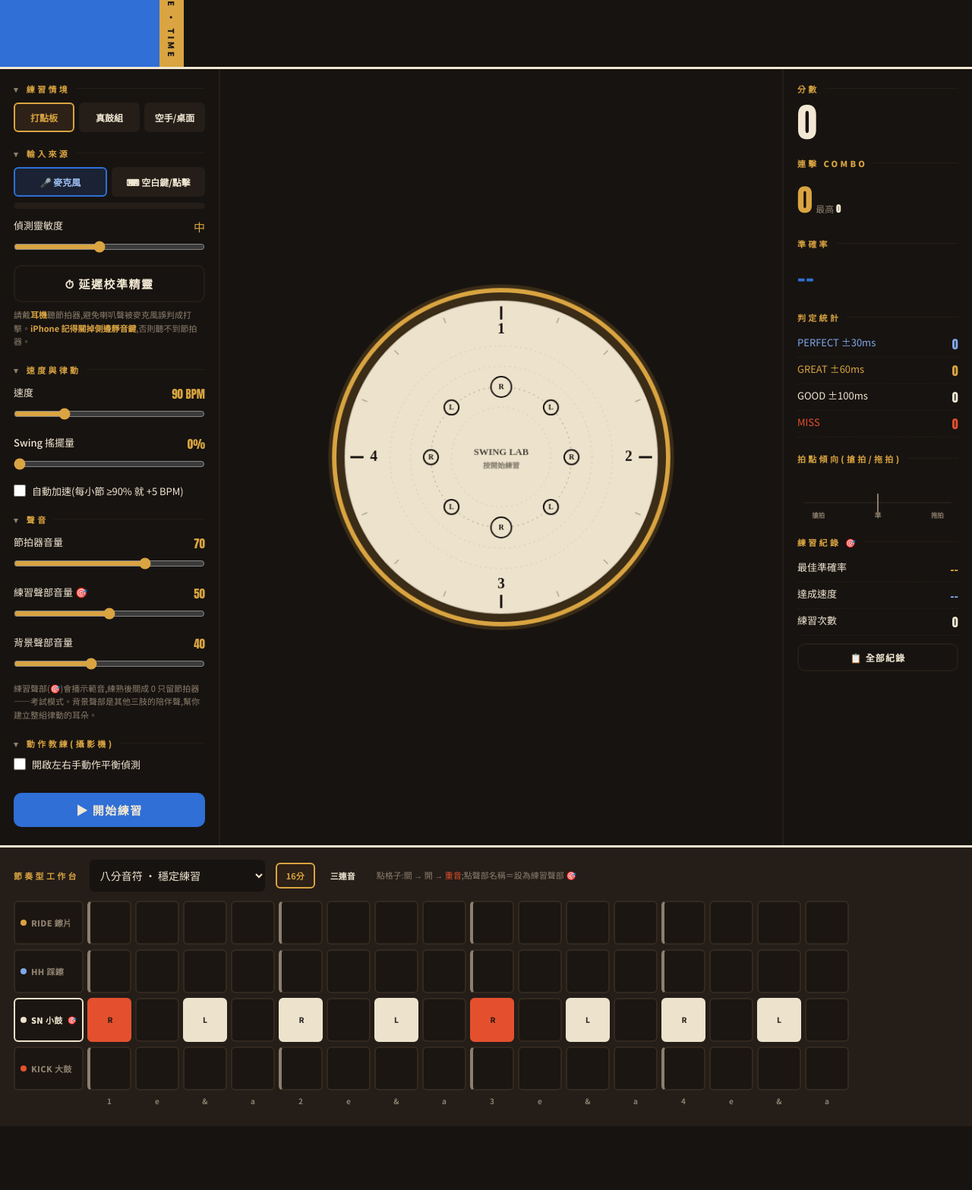
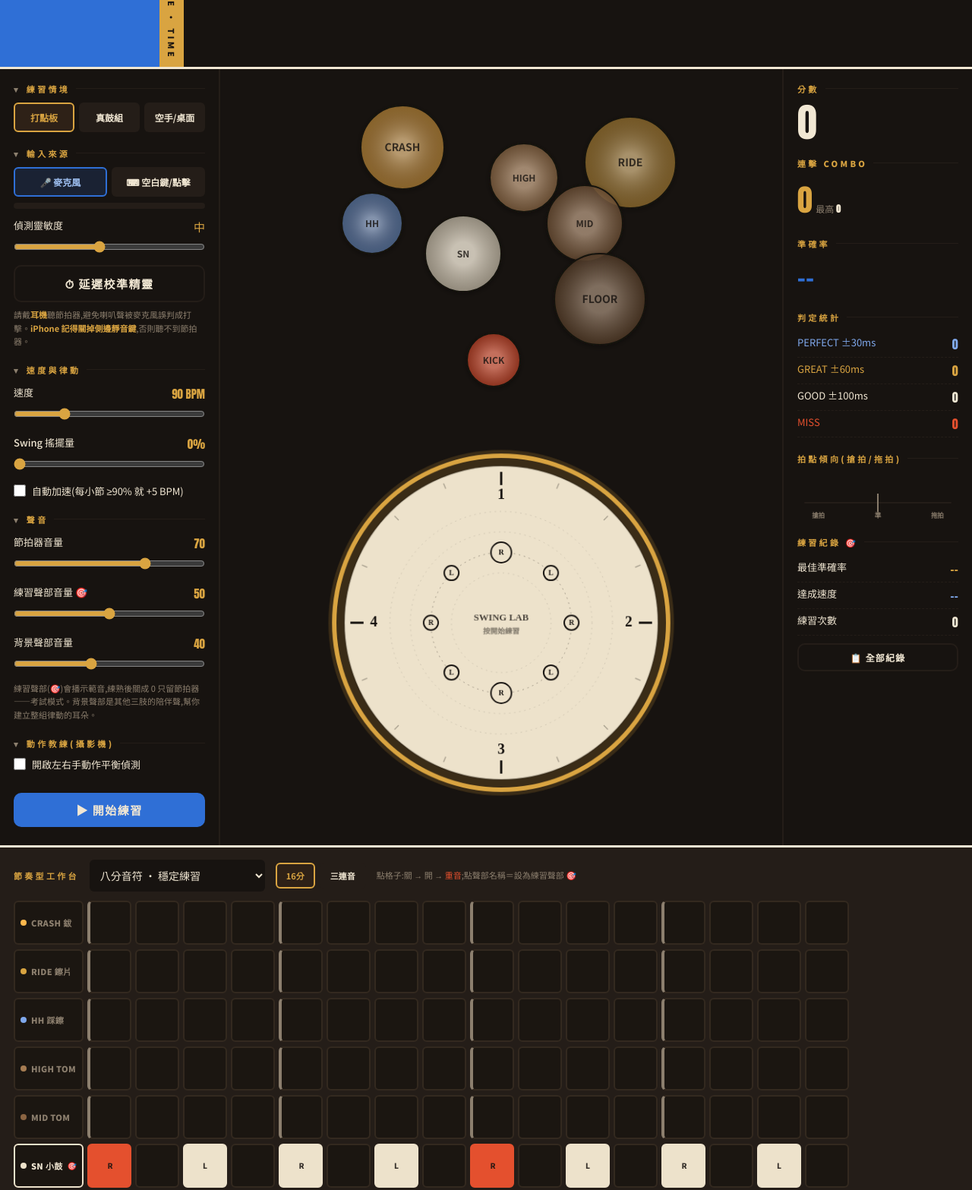
Before and after one commit to 589411/swing-lab, a plain HTML site: page index.html in a window 1280 px wide. Shown: the part 159-1726 px from the top of the page at 76% size. Before the commit the page ends 1642 px from the top, so only its background shows below. Drawn offline with Linux system fonts and the light colour scheme.

Commit message:
Add 8-piece drumkit with visual interface and extended sounds
Features:
- Expand from 4 to 8 drum voices (Crash/Ride/HH/Tom1/Tom2/Snare/Tom3/Kick)
- Add SVG interactive drumkit visualization (top-down view)
- Synthesize Tom (High/Mid/Floor) and Crash cymbal sounds via WebAudio
- Click drumkit SVG elements to trigger sounds with animation
- Sequencer automatically supports all 8 voices
- Update service worker cache to v3

🤖 Generated with [Claude Code](https://claude.com/claude-code)

Co-Authored-By: Claude <noreply@anthropic.com>

```diff
--- a/index.html
+++ b/index.html
@@ -279,6 +279,16 @@ body{touch-action:manipulation}
 
   <!-- ============ 中:鼓皮節拍環 ============ -->
   <div class="stage">
+    <!-- SVG 鼓組視覺化 -->
+    <svg id="drumkit" viewBox="0 0 500 420" style="max-width:500px;margin:0 auto 16px;display:block">
+      <defs>
+        <radialGradient id="gradCymbal"><stop offset="20%" stop-color="#fff" stop-opacity=".3"/><stop offset="100%" stop-color="#000" stop-opacity=".1"/></radialGradient>
+        <radialGradient id="gradDrum"><stop offset="30%" stop-color="#fff" stop-opacity=".25"/><stop offset="100%" stop-color="#000" stop-opacity=".2"/></radialGradient>
+        <filter id="shadow"><feDropShadow dx="0" dy="2" stdDeviation="3" flood-opacity=".4"/></filter>
+      </defs>
+      <!-- 鼓件會由 JS 動態生成 -->
+    </svg>
+
     <div class="judge-pop">
       <div id="judgeTxt">PERFECT</div>
       <div id="judgeMs"></div>
@@ -442,10 +452,14 @@ try{ Object.assign(offsets, JSON.parse(localStorage.getItem('swinglab_offsets'))
 let bpm = 90, swing = 0;
 let grid = 16;                          // 16=十六分音符 / 12=三連音(每拍3格,爵士)
 const VOICES = [
-  {id:'ride', name:'RIDE 鑔片', col:'#D9A441'},
-  {id:'hh',   name:'HH 踩鑔',  col:'#7fa8ec'},
-  {id:'snare',name:'SN 小鼓',  col:'#EDE2CB'},
-  {id:'kick', name:'KICK 大鼓', col:'#E4502E'}
+  {id:'crash', name:'CRASH 鈸',  col:'#FFB84D', x:120, y:80,  r:55},  // 左上 Crash 鈸
+  {id:'ride',  name:'RIDE 鑔片', col:'#D9A441', x:420, y:100, r:60},  // 右上 Ride 鈸
+  {id:'hh',    name:'HH 踩鑔',   col:'#7fa8ec', x:80,  y:180, r:40},  // 左 Hi-Hat
+  {id:'tom1',  name:'HIGH TOM',  col:'#A67C52', x:280, y:120, r:45},  // 中上 High Tom
+  {id:'tom2',  name:'MID TOM',   col:'#8B6442', x:360, y:180, r:50},  // 右中 Mid Tom
+  {id:'snare', name:'SN 小鼓',   col:'#EDE2CB', x:200, y:220, r:50},  // 中央 Snare
+  {id:'tom3',  name:'FLOOR TOM', col:'#6B4C32', x:380, y:280, r:60},  // 右下 Floor Tom
+  {id:'kick',  name:'KICK 大鼓', col:'#E4502E', x:240, y:360, r:35}   // 下方 Kick 踏板
 ];
 const VOICE_IDS = VOICES.map(v=>v.id);
 let pattern = {};                       // voice id → Array(grid) 0 off/1 on/2 accent
@@ -549,12 +563,16 @@ function toneHit(t, dur, type, f0, f1, vol){
   g.gain.exponentialRampToValueAtTime(0.0001, t+dur);
   o.connect(g).connect(ctx.destination); o.start(t); o.stop(t+dur+0.02);
 }
-/* 四聲部音色(WebAudio 合成)。練習聲部走 gdVol,背景聲部走 bgVol */
+/* 八聲部音色(WebAudio 合成)。練習聲部走 gdVol,背景聲部走 bgVol */
 function drumSound(voice, t, accent, isPractice){
   const v = (isPractice ? $('gdVol').value : $('bgVol').value)/100;
   if(v<=0) return;
   const a = accent?1.35:1;
   switch(voice){
+    case 'crash':  // Crash 鈸:高頻噪音 + 長延音
+      noiseHit(t, accent?1.2:.9, 'highpass', 5500, .6, .22*v*a);
+      toneHit(t, .8, 'square', 4800, null, .035*v*a);
+      break;
     case 'ride':   // 金屬 ping + 鑔面延音
       toneHit(t, .16, 'square', 5300, null, .045*v*a);
       noiseHit(t, accent?.5:.32, 'highpass', 6500, .7, .15*v*a);
@@ -562,9 +580,21 @@ function drumSound(voice, t, accent, isPractice){
     case 'hh':     // 左腳踩鑔 chick:極短噪音
       noiseHit(t, .04, 'highpass', 7800, 1, .3*v*a);
       break;
+    case 'tom1':   // High Tom:高音鼓腔
+      toneHit(t, .18, 'sine', 220, 140, .65*v*a);
+      noiseHit(t, .08, 'bandpass', 2200, .7, .2*v*a);
+      break;
+    case 'tom2':   // Mid Tom:中音鼓腔
+      toneHit(t, .22, 'sine', 165, 100, .7*v*a);
+      noiseHit(t, .09, 'bandpass', 1600, .7, .22*v*a);
+      break;
     case 'snare':  // 響線噪音 + 鼓腔音
       noiseHit(t, .11, 'bandpass', 1800, .8, .5*v*a);
       toneHit(t, .07, 'triangle', 186, 140, .32*v*a);
+      break;
+    case 'tom3':   // Floor Tom:低音鼓腔
+      toneHit(t, .28, 'sine', 120, 70, .8*v*a);
+      noiseHit(t, .11, 'bandpass', 1200, .7, .25*v*a);
       break;
     case 'kick':   // 正弦下潛(feathering 輕觸感)
       toneHit(t, .13, 'sine', 105, 42, .85*v*a);
@@ -1334,6 +1364,65 @@ if(matchMedia('(max-width:1020px)').matches){
 // 還原本機存的校準值顯示
 $('hdLat').textContent = offsets[inputSrc] ? (offsets[inputSrc]*1000).toFixed(0)+'ms' : '--';
 
+/* ---------- SVG 鼓組視覺化初始化 ---------- */
+const drumkitSvg = $('drumkit');
+VOICES.forEach(v => {
+  const isCymbal = ['crash','ride','hh'].includes(v.id);
+  const g = document.createElementNS('http://www.w3.org/2000/svg', 'g');
+  g.setAttribute('data-voice', v.id);
+  g.style.cursor = 'pointer';
+
+  // 鼓件圓形
+  const circ = document.createElementNS('http://www.w3.org/2000/svg', 'circle');
+  circ.setAttribute('cx', v.x);
+  circ.setAttribute('cy', v.y);
+  circ.setAttribute('r', v.r);
+  circ.setAttribute('fill', v.col);
+  circ.setAttribute('fill-opacity', isCymbal ? '0.5' : '0.7');
+  circ.setAttribute('stroke', '#171310');
+  circ.setAttribute('stroke-width', '2');
+  circ.setAttribute('filter', 'url(#shadow)');
+  circ.style.transition = 'all 0.1s';
+
+  // 光暈效果
+  const glow = document.createElementNS('http://www.w3.org/2000/svg', 'circle');
+  glow.setAttribute('cx', v.x);
+  glow.setAttribute('cy', v.y);
+  glow.setAttribute('r', v.r);
+  glow.setAttribute('fill', 'url(' + (isCymbal ? '#gradCymbal' : '#gradDrum') + ')');
+  glow.setAttribute('pointer-events', 'none');
+
+  // 文字標籤
+  const txt = document.createElementNS('http://www.w3.org/2000/svg', 'text');
+  txt.setAttribute('x', v.x);
+  txt.setAttribute('y', v.y + 5);
+  txt.setAttribute('text-anchor', 'middle');
+  txt.setAttribute('font-size', v.r > 50 ? '14' : '12');
+  txt.setAttribute('font-weight', 'bold');
+  txt.setAttribute('fill', isCymbal ? '#171310' : '#171310');
+  txt.setAttribute('opacity', '0.8');
+  txt.setAttribute('pointer-events', 'none');
+  txt.textContent = v.name.replace(/\s.*/, ''); // 只顯示第一個詞
+
+  g.appendChild(circ);
+  g.appendChild(glow);
+  g.appendChild(txt);
+  drumkitSvg.appendChild(g);
+
+  // 點擊觸發音色
+  g.addEventListener('click', () => {
+    ensureCtx();
+    drumSound(v.id, ctx.currentTime, false, true);
+    // 打擊動畫
+    circ.setAttribute('r', v.r * 1.15);
+    circ.setAttribute('fill-opacity', isCymbal ? '0.8' : '1');
+    setTimeout(() => {
+      circ.setAttribute('r', v.r);
+      circ.setAttribute('fill-opacity', isCymbal ? '0.5' : '0.7');
+    }, 100);
+  });
+});
+
 /* ---------- PWA:service worker ---------- */
 if('serviceWorker' in navigator && location.protocol!=='file:'){
   navigator.serviceWorker.register('sw.js').catch(()=>{});
--- a/sw.js
+++ b/sw.js
@@ -1,5 +1,5 @@
 /* SWING LAB service worker — network-first(有網路抓最新,離線回退快取) */
-const CACHE = 'swinglab-v2';
+const CACHE = 'swinglab-v3';
 const SHELL = [
   './',
   './index.html',
```
